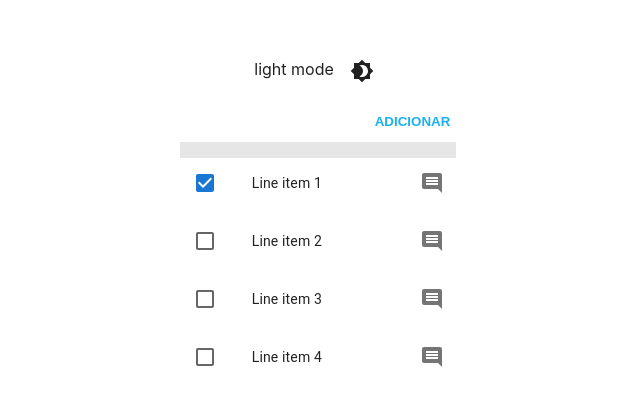
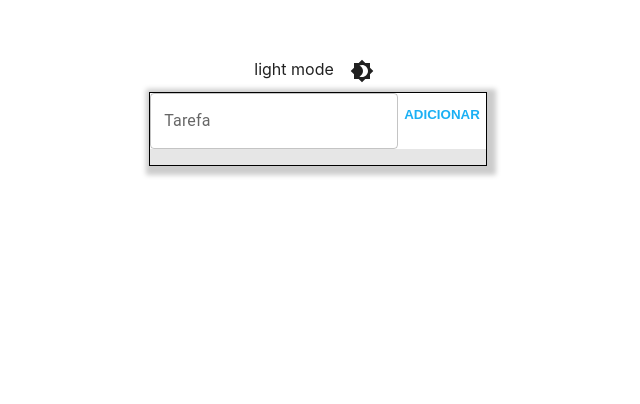
Before and after one commit to maikelensalles/Action-Plan, a React (Create React App) app: page / in a window 1280 px wide. Shown: the top 404 px of the page, without its empty margins (322-962 px from the left). Built offline with nearby package versions, Linux system fonts and the light colour scheme.

Commit message:
limpar TextField

```diff
--- a/src/components/List.tsx
+++ b/src/components/List.tsx
@@ -1,50 +1,27 @@
 import * as React from 'react';
-import List from '@mui/material/List';
-import ListItem from '@mui/material/ListItem';
-import ListItemButton from '@mui/material/ListItemButton';
-import ListItemIcon from '@mui/material/ListItemIcon';
-import ListItemText from '@mui/material/ListItemText';
-import Checkbox from '@mui/material/Checkbox';
-import IconButton from '@mui/material/IconButton';
-import CommentIcon from '@mui/icons-material/Comment';
+import { useState } from 'react';
+import TextField from '@mui/material/TextField';
 import './list.css';
-import { useState } from 'react';
 
 export default function CheckboxList() {
 
   const [value, setValue] = useState<string>("");
   const [todos, setTodos] = useState<string[]>([]);
 
-  const [checked, setChecked] = React.useState([0]);
-
-  const handleToggle = (value: number) => () => {
-    const currentIndex = checked.indexOf(value);
-    const newChecked = [...checked];
-
-    if (currentIndex === -1) {
-      newChecked.push(value);
-    } else {
-      newChecked.splice(currentIndex, 1);
-    }
-
-    setChecked(newChecked);
-  };
-
   return (
-    <div className="list">
-      <List sx={{ width: '100%', maxWidth: 360, bgcolor: 'background.paper' }}>
+    <div className="list-container">
+        <div className="container">
           <form onSubmit={event => {
             event.preventDefault();
             if (!!value) {
               setTodos([...todos, value]);
+              setValue("");
             }
             return;
           }}>
-          <input
-            type="text"
+            <TextField label="Tarefa" variant="outlined" type="text"
               value={value}
-            onChange={event => setValue(event.target.value)}
-          />
+              onChange={event => setValue(event.target.value)} />
             <button type='submit'>Adicionar</button>
           </form>
           <ul>
@@ -52,35 +29,7 @@ export default function CheckboxList() {
               <li key={index}>{todo}</li>
             ))}
           </ul>
-        {[0, 1, 2, 3].map((value) => {
-          const labelId = `checkbox-list-label-${value}`;
-
-          return (
-            <ListItem
-              key={value}
-              secondaryAction={
-                <IconButton edge="end" aria-label="comments">
-                  <CommentIcon />
-                </IconButton>
-              }
-              disablePadding
-            >
-              <ListItemButton role={undefined} onClick={handleToggle(value)} dense>
-                <ListItemIcon>
-                  <Checkbox
-                    edge="start"
-                    checked={checked.indexOf(value) !== -1}
-                    tabIndex={-1}
-                    disableRipple
-                    inputProps={{ 'aria-labelledby': labelId }}
-                  />
-                </ListItemIcon>
-                <ListItemText id={labelId} primary={`Line item ${value + 1}`} />
-              </ListItemButton>
-            </ListItem>
-          );
-        })}
-      </List>
+        </div>
     </div>
   );
 }
```
Lines whose indentation alone changed are shown as unchanged.
